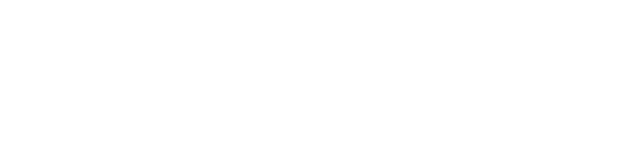
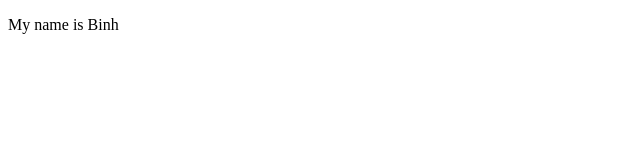
Before and after one commit to binh1298/Test, a plain HTML site: page index.html in a window 1280 px wide. Shown: the whole page, without its empty margins (0-640 px from the left). Drawn offline with Linux system fonts and the light colour scheme.

Commit message:
Finish section1

```diff
--- a/index.html
+++ b/index.html
@@ -7,6 +7,6 @@
   <title>Document</title>
 </head>
 <body>
-
+  <p>My name is Binh</p>
 </body>
 </html>
```
